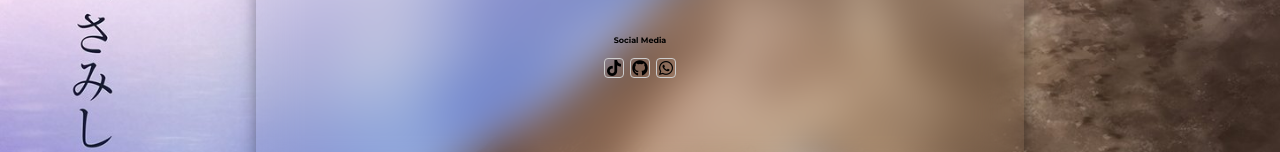
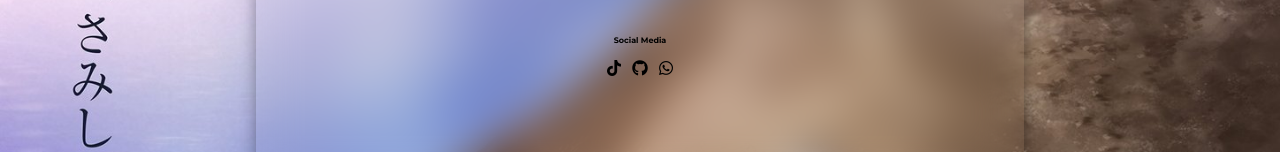
Before and after one commit to adivenxnataly/adivenxnataly.github.io, a plain HTML site: page index.html in a window 1280 px wide. Shown: the part 385-537 px from the top of the page. Drawn offline with Linux system fonts and the light colour scheme.

Commit message:
Update style.css

```diff
--- a/style.css
+++ b/style.css
@@ -108,8 +108,6 @@ body{
     align-items: center;
 }
 .social-icons a{
-    border: 1px solid #ccc;
-    border-radius: 20%;
     display: flex;
     justify-content: center;
     align-items: center;
```
